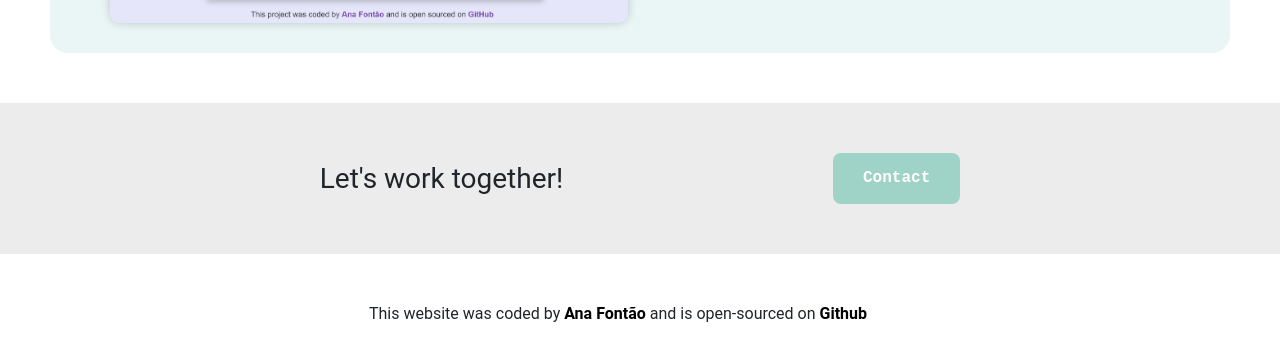
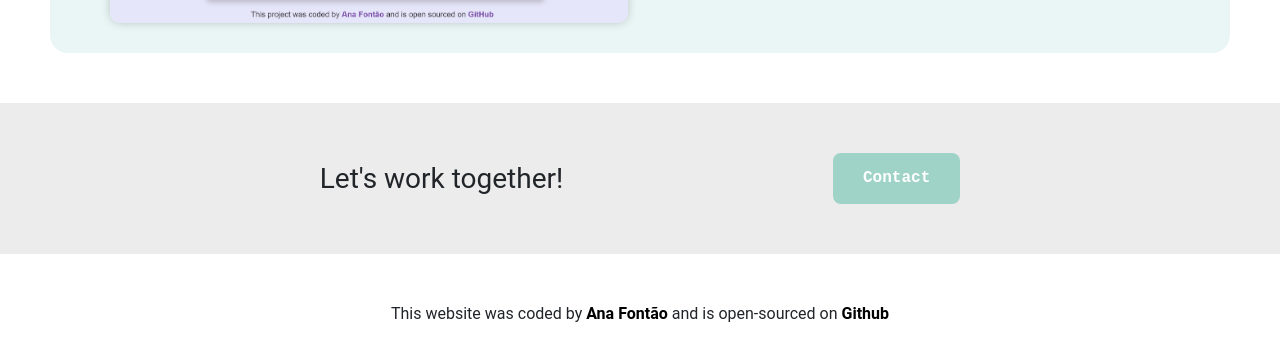
Before and after one commit to aifontao/portfolio-project, a plain HTML site: page work.html in a window 1280 px wide. Shown: the part 1696-2056 px from the top of the page. Drawn offline with nearby package versions, Linux system fonts and the light colour scheme.

Commit message:
Fixed the footer

```diff
--- a/work.html
+++ b/work.html
@@ -7,7 +7,7 @@
       name="description"
       content="Ana Fontao is a Junior Front-end developer based in Portugal, Europe."
     />
-    <title>AF - Work</title>
+    <title>Ana Fontao - Work</title>
     <link
       href="https://cdn.jsdelivr.net/npm/bootstrap@5.3.2/dist/css/bootstrap.min.css"
       rel="stylesheet"
@@ -177,7 +177,7 @@
         >
       </div>
     </div>
-    <footer class="container text-center m-5">
+    <footer class="text-center m-5">
       This website was coded by
       <a href="https://github.com/aifontao" target="_blank"
         ><strong>Ana Fontão</strong></a
```
Also changed, not shown: about.html (+1 -1 lines), contact.html (+1 -1 lines), index.html (+1 -1 lines).
